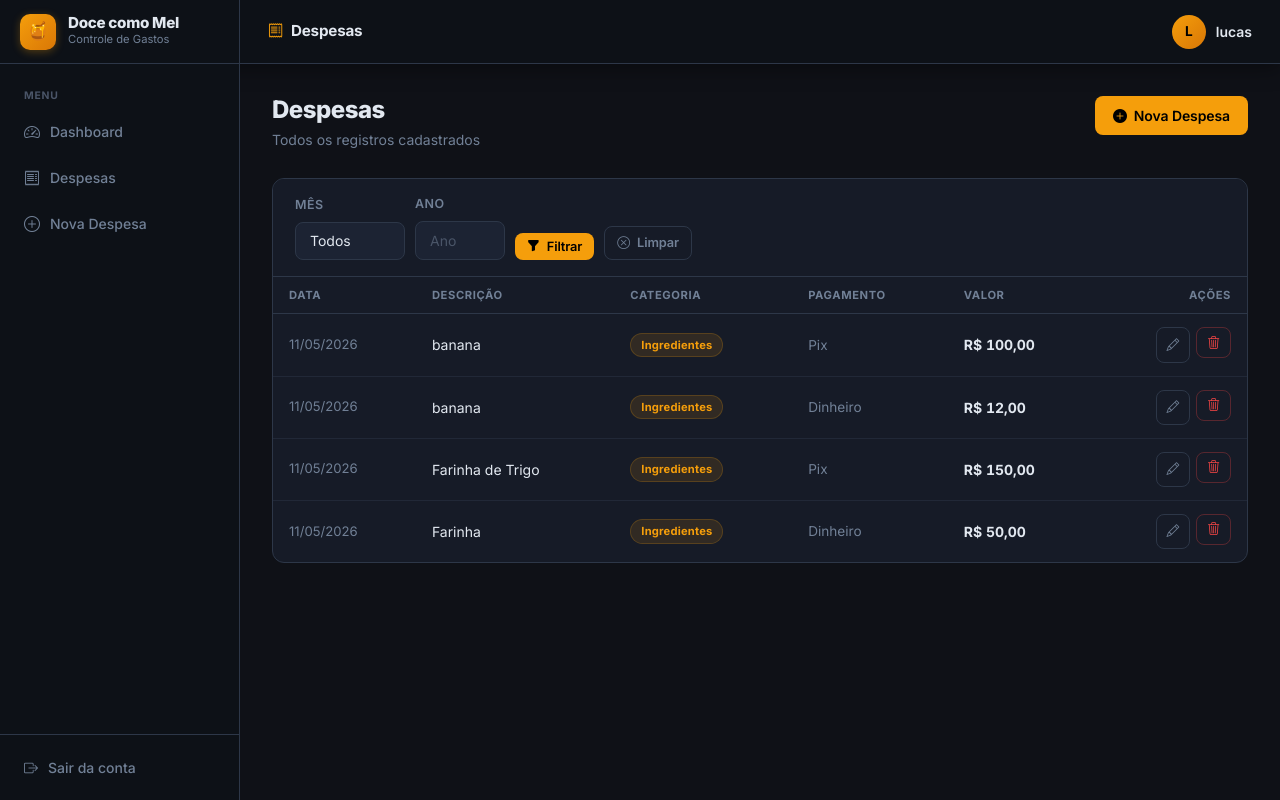
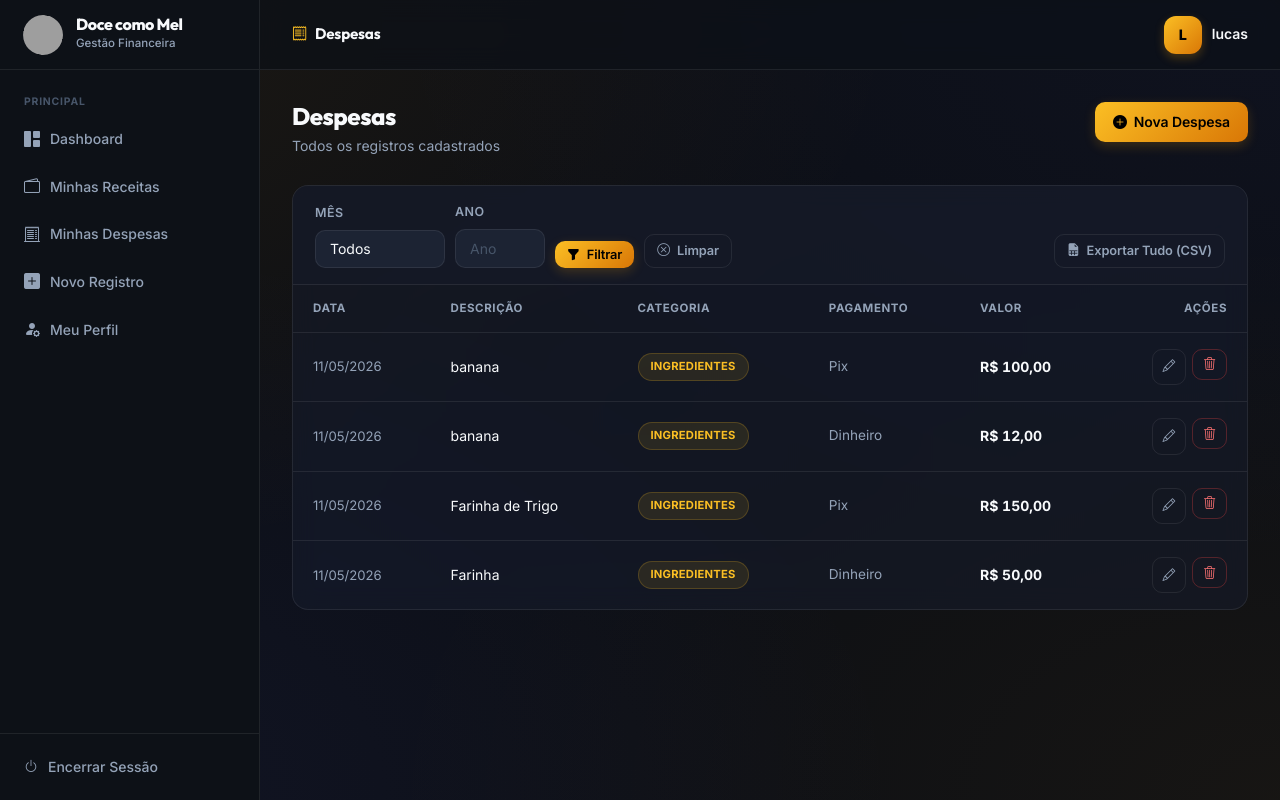
Before and after one commit to SimoesDev1/Projeto_Extensao, a Flask app: template app/templates/gastos/listar.html in a window 1280 px wide. Run offline with Flask 3, Linux system fonts and the light colour scheme; a user stored in the database is signed in; tables that the repository leaves empty hold one stand-in row (values such as "Sample post"); the template is opened without the code that fills it: values that come from a table or form of the project are taken from there, most other values are stand-ins (such as "Sample title", 1, 10 or a date in 2020); grey boxes are pictures that could not be loaded.

Commit message:
Melhoria da interface e implementação do cadastro de receita

```diff
--- a/app/__init__.py
+++ b/app/__init__.py
@@ -12,16 +12,18 @@
     db.init_app(app)
 
     # Importa os models para que o SQLAlchemy os registre antes do create_all
-    from app.models import Usuario, Categoria, Gasto
+    from app.models import Usuario, Categoria, Gasto, Receita
 
     # Registra os blueprints (rotas)
     from app.routes.auth import auth_bp
     from app.routes.gastos import gastos_bp
     from app.routes.dashboard import dashboard_bp
+    from app.routes.receitas import receitas_bp
 
     app.register_blueprint(auth_bp)
     app.register_blueprint(gastos_bp)
     app.register_blueprint(dashboard_bp)
+    app.register_blueprint(receitas_bp)
 
     with app.app_context():
         db.create_all()
--- a/app/models/__init__.py
+++ b/app/models/__init__.py
@@ -1,5 +1,6 @@
 from app.models.usuario import Usuario
 from app.models.categoria import Categoria
 from app.models.gasto import Gasto
+from app.models.receita import Receita
 
-__all__ = ['Usuario', 'Categoria', 'Gasto']
+__all__ = ['Usuario', 'Categoria', 'Gasto', 'Receita']
--- a/app/models/gasto.py
+++ b/app/models/gasto.py
@@ -7,12 +7,12 @@
 
     id_gasto = db.Column(db.Integer, primary_key=True)
     valor = db.Column(db.Float, nullable=False)
-    data_gasto = db.Column(db.Date, nullable=False, default=date.today)
+    data_gasto = db.Column(db.Date, nullable=False, default=date.today, index=True)
     forma_pagamento = db.Column(db.String(50), nullable=False)
     descricao = db.Column(db.String(255), nullable=True)
 
     # Chaves estrangeiras conforme o DER
-    id_usuario = db.Column(db.Integer, db.ForeignKey('usuario.id_usuario'), nullable=False)
+    id_usuario = db.Column(db.Integer, db.ForeignKey('usuario.id_usuario'), nullable=False, index=True)
     id_categoria = db.Column(db.Integer, db.ForeignKey('categoria.id_categoria'), nullable=False)
 
     def __repr__(self):
--- a/app/static/css/style.css
+++ b/app/static/css/style.css
@@ -4,59 +4,88 @@
 :root {
     --sidebar-bg: #0d1117;
     --sidebar-hover: #1c2333;
-    --sidebar-active-bg: rgba(245,158,11,0.15);
-    --sidebar-active-text: #f59e0b;
-    --sidebar-width: 240px;
-    --topbar-height: 64px;
-    --bg: #0f1117;
-    --surface: #161b27;
+    --sidebar-active-bg: rgba(245,158,11,0.12);
+    --sidebar-active-text: #fbbf24;
+    --sidebar-width: 260px;
+    --topbar-height: 70px;
+    --bg: #0b0e14;
+    --surface: rgba(22, 27, 39, 0.7);
+    --surface-solid: #161b27;
     --surface-2: #1c2333;
-    --border: #2d3748;
-    --text: #e2e8f0;
-    --text-muted: #718096;
-    --text-subtle: #4a5568;
-    --amber: #f59e0b;
+    --border: rgba(255, 255, 255, 0.08);
+    --text: #f8fafc;
+    --text-muted: #94a3b8;
+    --text-subtle: #475569;
+    --amber: #fbbf24;
     --amber-dark: #d97706;
-    --amber-glow: rgba(245,158,11,0.12);
-    --indigo: #6366f1;
-    --green: #10b981;
-    --red: #ef4444;
-    --shadow-sm: 0 1px 3px rgba(0,0,0,0.4);
-    --shadow: 0 4px 20px rgba(0,0,0,0.4);
-    --shadow-lg: 0 8px 40px rgba(0,0,0,0.5);
-    --radius: 12px;
-    --radius-sm: 8px;
-    --transition: 0.2s ease;
+    --amber-glow: rgba(251, 191, 36, 0.15);
+    --indigo: #818cf8;
+    --green: #34d399;
+    --red: #f87171;
+    --shadow-sm: 0 1px 2px rgba(0,0,0,0.5);
+    --shadow: 0 10px 30px -10px rgba(0,0,0,0.6);
+    --shadow-lg: 0 20px 50px -12px rgba(0,0,0,0.7);
+    --radius: 16px;
+    --radius-sm: 10px;
+    --transition: cubic-bezier(0.4, 0, 0.2, 1) 0.3s;
+    --glass: blur(12px) saturate(180%);
 }
 
 /* ── RESET ── */
 *, *::before, *::after { box-sizing: border-box; margin: 0; padding: 0; }
 
 body {
-    font-family: 'Inter', sans-serif;
+    font-family: 'Inter', system-ui, -apple-system, sans-serif;
     background: var(--bg);
+    background-image:
+        radial-gradient(at 0% 0%, rgba(245, 158, 11, 0.08) 0px, transparent 50%),
+        radial-gradient(at 100% 0%, rgba(99, 102, 241, 0.05) 0px, transparent 50%),
+        radial-gradient(at 100% 100%, rgba(245, 158, 11, 0.05) 0px, transparent 50%),
+        radial-gradient(at 0% 100%, rgba(99, 102, 241, 0.08) 0px, transparent 50%);
+    background-attachment: fixed;
     color: var(--text);
     display: flex;
     flex-direction: column;
     min-height: 100vh;
     font-size: 14px;
-    line-height: 1.5;
+    line-height: 1.6;
     -webkit-font-smoothing: antialiased;
 }
+
+.btn-glass {
+    background: rgba(255, 255, 255, 0.03);
+    backdrop-filter: blur(8px);
+    border: 1px solid var(--border);
+    color: var(--text);
+}
+
+.btn-glass:hover {
+    background: rgba(255, 255, 255, 0.08);
+    border-color: rgba(255, 255, 255, 0.2);
+}
+
+/* ── CUSTOM SCROLLBAR ── */
+::-webkit-scrollbar { width: 8px; }
+::-webkit-scrollbar-track { background: var(--bg); }
+::-webkit-scrollbar-thumb {
+    background: var(--border);
+    border-radius: 10px;
+}
+::-webkit-scrollbar-thumb:hover { background: var(--text-subtle); }
 
 /* ── TOPBAR ── */
 .topbar {
     position: fixed;
     top: 0; left: 0; right: 0;
     height: var(--topbar-height);
-    background: var(--sidebar-bg);
+    background: rgba(13, 17, 23, 0.8);
+    backdrop-filter: var(--glass);
     border-bottom: 1px solid var(--border);
     display: flex;
     align-items: center;
     justify-content: space-between;
-    padding: 0 28px 0 calc(var(--sidebar-width) + 28px);
+    padding: 0 32px 0 calc(var(--sidebar-width) + 32px);
     z-index: 100;
-    box-shadow: var(--shadow);
 }
 
 .topbar-title {
@@ -75,17 +104,18 @@
 }
 
 .topbar-user .user-avatar {
-    width: 34px; height: 34px;
-    border-radius: 50%;
+    width: 38px; height: 38px;
+    border-radius: 12px;
     background: linear-gradient(135deg, var(--amber), var(--amber-dark));
     display: flex;
     align-items: center;
     justify-content: center;
-    font-weight: 700;
-    font-size: 0.85rem;
+    font-weight: 800;
+    font-size: 0.9rem;
     color: #000;
     text-transform: uppercase;
     flex-shrink: 0;
+    box-shadow: 0 4px 10px rgba(245,158,11,0.25);
 }
 
 .topbar-user .user-name {
@@ -111,23 +141,24 @@
     height: var(--topbar-height);
     display: flex;
     align-items: center;
-    padding: 0 20px;
+    padding: 0 24px;
     border-bottom: 1px solid var(--border);
-    gap: 12px;
+    gap: 14px;
     text-decoration: none;
     flex-shrink: 0;
 }
 
-.sidebar-logo-icon {
-    width: 36px; height: 36px;
-    background: linear-gradient(135deg, var(--amber), var(--amber-dark));
-    border-radius: 10px;
-    display: flex;
-    align-items: center;
-    justify-content: center;
-    font-size: 1.1rem;
+.sidebar-logo-img {
+    width: 38px;
+    height: 38px;
+    object-fit: cover;
+    border-radius: 50%;
     flex-shrink: 0;
-    box-shadow: 0 2px 8px rgba(245,158,11,0.3);
+    transition: transform var(--transition);
+}
+
+.sidebar-logo:hover .sidebar-logo-img {
+    transform: rotate(10deg) scale(1.05);
 }
 
 .sidebar-logo-text {
@@ -137,16 +168,16 @@
 
 .sidebar-logo-name {
     font-weight: 800;
-    font-size: 0.95rem;
+    font-size: 1rem;
     color: var(--text);
-    letter-spacing: -0.3px;
+    letter-spacing: -0.4px;
     line-height: 1.1;
 }
 
 .sidebar-logo-sub {
-    font-size: 0.7rem;
+    font-size: 0.72rem;
     color: var(--text-muted);
-    font-weight: 400;
+    font-weight: 500;
 }
 
 .sidebar-nav {
@@ -331,10 +364,16 @@
 /* ── CARD ── */
 .card {
     background: var(--surface);
+    backdrop-filter: var(--glass);
     border-radius: var(--radius);
     border: 1px solid var(--border);
     margin-bottom: 24px;
     overflow: hidden;
+    transition: all var(--transition);
+}
+
+.card:hover {
+    border-color: rgba(255,255,255,0.12);
 }
 
 .card-header {
@@ -372,19 +411,19 @@
 }
 
 .table th {
-    padding: 10px 16px;
-    font-size: 0.7rem;
+    padding: 14px 20px;
+    font-size: 0.72rem;
     font-weight: 700;
     text-transform: uppercase;
-    letter-spacing: 0.6px;
+    letter-spacing: 0.05em;
     color: var(--text-muted);
     text-align: left;
     white-space: nowrap;
 }
 
 .table td {
-    padding: 13px 16px;
-    border-bottom: 1px solid rgba(45,55,72,0.5);
+    padding: 16px 20px;
+    border-bottom: 1px solid var(--border);
     color: var(--text);
     vertical-align: middle;
 }
@@ -426,14 +465,13 @@
 }
 
 .btn-primary {
-    background: var(--amber);
+    background: linear-gradient(135deg, var(--amber), var(--amber-dark));
     color: #000;
+    box-shadow: 0 4px 12px rgba(245,158,11,0.2);
 }
 .btn-primary:hover {
-    background: var(--amber-dark);
-    color: #000;
-    box-shadow: 0 4px 14px rgba(245,158,11,0.35);
-    transform: translateY(-1px);
+    box-shadow: 0 8px 20px rgba(245,158,11,0.4);
+    transform: translateY(-2px);
 }
 
 .btn-success {
@@ -583,19 +621,33 @@
 
 /* ── BADGE ── */
 .badge {
-    display: inline-block;
-    padding: 3px 10px;
-    border-radius: 20px;
+    display: inline-flex;
+    align-items: center;
+    padding: 4px 12px;
+    border-radius: 99px;
     font-size: 0.7rem;
     font-weight: 700;
-    letter-spacing: 0.2px;
+    letter-spacing: 0.02em;
     white-space: nowrap;
+    text-transform: uppercase;
 }
 
 .badge-default {
-    background: rgba(245,158,11,0.12);
+    background: rgba(251, 191, 36, 0.1);
     color: var(--amber);
-    border: 1px solid rgba(245,158,11,0.2);
+    border: 1px solid rgba(251, 191, 36, 0.2);
+}
+
+.badge-success {
+    background: rgba(52, 211, 153, 0.1);
+    color: var(--green);
+    border: 1px solid rgba(52, 211, 153, 0.2);
+}
+
+.badge-danger {
+    background: rgba(248, 113, 113, 0.1);
+    color: var(--red);
+    border: 1px solid rgba(248, 113, 113, 0.2);
 }
 
 /* ── VALOR ── */
--- a/app/templates/auth/cadastro.html
+++ b/app/templates/auth/cadastro.html
@@ -5,9 +5,8 @@
 <div class="auth-wrapper">
     <div class="auth-card">
         <div class="auth-logo">
-            <div class="auth-logo-icon">🍯</div>
-            <h1>Criar Conta</h1>
-            <p>Preencha os dados para se cadastrar</p>
+            <img src="{{ url_for('static', filename='img/logo.png') }}" alt="Doce como Mel" class="auth-logo-img">
+            <p>Crie sua conta para começar</p>
         </div>
 
         {% with messages = get_flashed_messages(with_categories=true) %}
--- a/app/templates/auth/login.html
+++ b/app/templates/auth/login.html
@@ -5,8 +5,7 @@
 <div class="auth-wrapper">
     <div class="auth-card">
         <div class="auth-logo">
-            <div class="auth-logo-icon">🍯</div>
-            <h1>Doce como Mel</h1>
+            <img src="{{ url_for('static', filename='img/logo.png') }}" alt="Doce como Mel" class="auth-logo-img">
             <p>Entre na sua conta para continuar</p>
         </div>
 
--- a/app/templates/base.html
+++ b/app/templates/base.html
@@ -6,58 +6,71 @@
     <title>Doce como Mel – {% block title %}{% endblock %}</title>
     <meta name="description" content="Sistema de controle de gastos mensais para pequenos negócios.">
     <link href="https://cdn.jsdelivr.net/npm/bootstrap-icons@1.11.3/font/bootstrap-icons.css" rel="stylesheet">
+    <link href="https://fonts.googleapis.com/css2?family=Outfit:wght@400;600;700;800&display=swap" rel="stylesheet">
+    <link href="https://unpkg.com/aos@2.3.1/dist/aos.css" rel="stylesheet">
     <link rel="stylesheet" href="{{ url_for('static', filename='css/style.css') }}">
+    <style>
+        h1, h2, h3, .sidebar-logo-name, .topbar-title { font-family: 'Outfit', sans-serif; }
+    </style>
 </head>
 <body>
 
 {% if session.get('id_usuario') %}
 
 <!-- SIDEBAR -->
-<aside class="sidebar">
+<aside class="sidebar" data-aos="fade-right" data-aos-duration="800">
     <a href="{{ url_for('dashboard.index') }}" class="sidebar-logo">
-        <div class="sidebar-logo-icon">🍯</div>
+        <img src="{{ url_for('static', filename='img/logo.png') }}" alt="Logo" class="sidebar-logo-img">
         <div class="sidebar-logo-text">
             <span class="sidebar-logo-name">Doce como Mel</span>
-            <span class="sidebar-logo-sub">Controle de Gastos</span>
+            <span class="sidebar-logo-sub">Gestão Financeira</span>
         </div>
     </a>
 
     <nav class="sidebar-nav">
-        <span class="sidebar-section-label">Menu</span>
+        <span class="sidebar-section-label">Principal</span>
         <a href="{{ url_for('dashboard.index') }}"
            class="sidebar-link {% if request.endpoint == 'dashboard.index' %}active{% endif %}">
-            <i class="bi bi-speedometer2"></i> Dashboard
+            <i class="bi bi-grid-1x2-fill"></i> Dashboard
+        </a>
+        <a href="{{ url_for('receitas.listar') }}"
+           class="sidebar-link {% if request.endpoint in ['receitas.listar', 'receitas.editar'] %}active{% endif %}">
+            <i class="bi bi-wallet2"></i> Minhas Receitas
         </a>
         <a href="{{ url_for('gastos.listar') }}"
            class="sidebar-link {% if request.endpoint in ['gastos.listar', 'gastos.editar'] %}active{% endif %}">
-            <i class="bi bi-receipt"></i> Despesas
+            <i class="bi bi-receipt-cutoff"></i> Minhas Despesas
         </a>
         <a href="{{ url_for('gastos.novo') }}"
            class="sidebar-link {% if request.endpoint == 'gastos.novo' %}active{% endif %}">
-            <i class="bi bi-plus-circle"></i> Nova Despesa
+            <i class="bi bi-plus-square-fill"></i> Novo Registro
+        </a>
+        <a href="{{ url_for('auth.perfil') }}"
+           class="sidebar-link {% if request.endpoint == 'auth.perfil' %}active{% endif %}">
+            <i class="bi bi-person-fill-gear"></i> Meu Perfil
         </a>
     </nav>
 
     <div class="sidebar-bottom">
         <a href="{{ url_for('auth.logout') }}" class="sidebar-logout">
-            <i class="bi bi-box-arrow-right"></i> Sair da conta
+            <i class="bi bi-power"></i> Encerrar Sessão
         </a>
     </div>
 </aside>
 
 <!-- TOPBAR -->
-<header class="topbar">
+<header class="topbar" data-aos="fade-down" data-aos-duration="600">
     <span class="topbar-title">
         {% block topbar_title %}{% endblock %}
     </span>
-    <div class="topbar-user">
+    <a href="{{ url_for('auth.perfil') }}" class="topbar-user" style="text-decoration:none;">
         <div class="user-avatar">{{ session.get('nome_usuario', 'U')[0] }}</div>
         <span class="user-name">{{ session.get('nome_usuario') }}</span>
-    </div>
+    </a>
 </header>
 
 <!-- CONTEÚDO PRINCIPAL -->
-<main class="main">
+<main class="main" data-aos="fade-up" data-aos-duration="800" data-aos-delay="200">
     {% with messages = get_flashed_messages(with_categories=true) %}
         {% if messages %}
             {% for category, message in messages %}
@@ -74,10 +87,19 @@
 {% else %}
 
 <!-- ÁREA DE AUTH (sem sidebar) -->
-{% block auth_content %}{% endblock %}
+<div data-aos="zoom-in" data-aos-duration="800">
+    {% block auth_content %}{% endblock %}
+</div>
 
 {% endif %}
 
+    <script src="https://unpkg.com/aos@2.3.1/dist/aos.js"></script>
+    <script>
+        AOS.init({
+            once: true,
+            offset: 0
+        });
+    </script>
     {% block scripts %}{% endblock %}
 </body>
 </html>
--- a/app/templates/gastos/listar.html
+++ b/app/templates/gastos/listar.html
@@ -27,11 +27,12 @@
         <form method="GET" style="display:flex; align-items:flex-end; gap:10px; flex-wrap:wrap; flex:1;">
             <div class="form-group">
                 <label class="form-label">Mês</label>
-                <select name="mes" class="form-select" style="width:110px;">
+                <select name="mes" class="form-select" style="width:130px;">
                     <option value="">Todos</option>
+                    {% set meses_nomes = ['Janeiro', 'Fevereiro', 'Março', 'Abril', 'Maio', 'Junho', 'Julho', 'Agosto', 'Setembro', 'Outubro', 'Novembro', 'Dezembro'] %}
                     {% for m in range(1, 13) %}
                     <option value="{{ m }}" {% if mes == m %}selected{% endif %}>
-                        {{ "%02d"|format(m) }}
+                        {{ meses_nomes[m-1] }}
                     </option>
                     {% endfor %}
                 </select>
@@ -51,13 +52,24 @@
             {% endif %}
         </form>
 
-        <!-- Botão Exportar — só aparece quando há filtro de período ativo -->
-        {% if mes and ano %}
-        <a href="{{ url_for('gastos.exportar', mes=mes, ano=ano) }}"
-           class="btn btn-export btn-sm" title="Baixar relatório PDF do período">
-            <i class="bi bi-file-earmark-pdf-fill"></i> Exportar PDF
-        </a>
-        {% endif %}
+        <!-- Botões de Exportação -->
+        <div style="display:flex; gap:8px;">
+            {% if mes and ano %}
+            <a href="{{ url_for('gastos.exportar', mes=mes, ano=ano) }}"
+               class="btn btn-export btn-sm" title="Baixar relatório PDF">
+                <i class="bi bi-file-earmark-pdf-fill"></i> PDF
+            </a>
+            <a href="{{ url_for('gastos.exportar_csv', mes=mes, ano=ano) }}"
+               class="btn btn-outline btn-sm" title="Baixar dados em CSV">
+                <i class="bi bi-file-earmark-spreadsheet-fill"></i> CSV
+            </a>
+            {% else %}
+            <a href="{{ url_for('gastos.exportar_csv') }}"
+               class="btn btn-outline btn-sm" title="Baixar todos os dados em CSV">
+                <i class="bi bi-file-earmark-spreadsheet-fill"></i> Exportar Tudo (CSV)
+            </a>
+            {% endif %}
+        </div>
     </div>
 
     <!-- Tabela -->
```
Also changed, not shown: other parts of app/static/css/style.css (+43 -23 lines), app/routes/auth.py (+18 -0 lines), app/routes/dashboard.py (+23 -2 lines), app/routes/gastos.py (+36 -0 lines), app/services/usuario_service.py (+12 -0 lines), app/templates/dashboard/index.html (+47 -23 lines), db/doce_como_mel.db.
